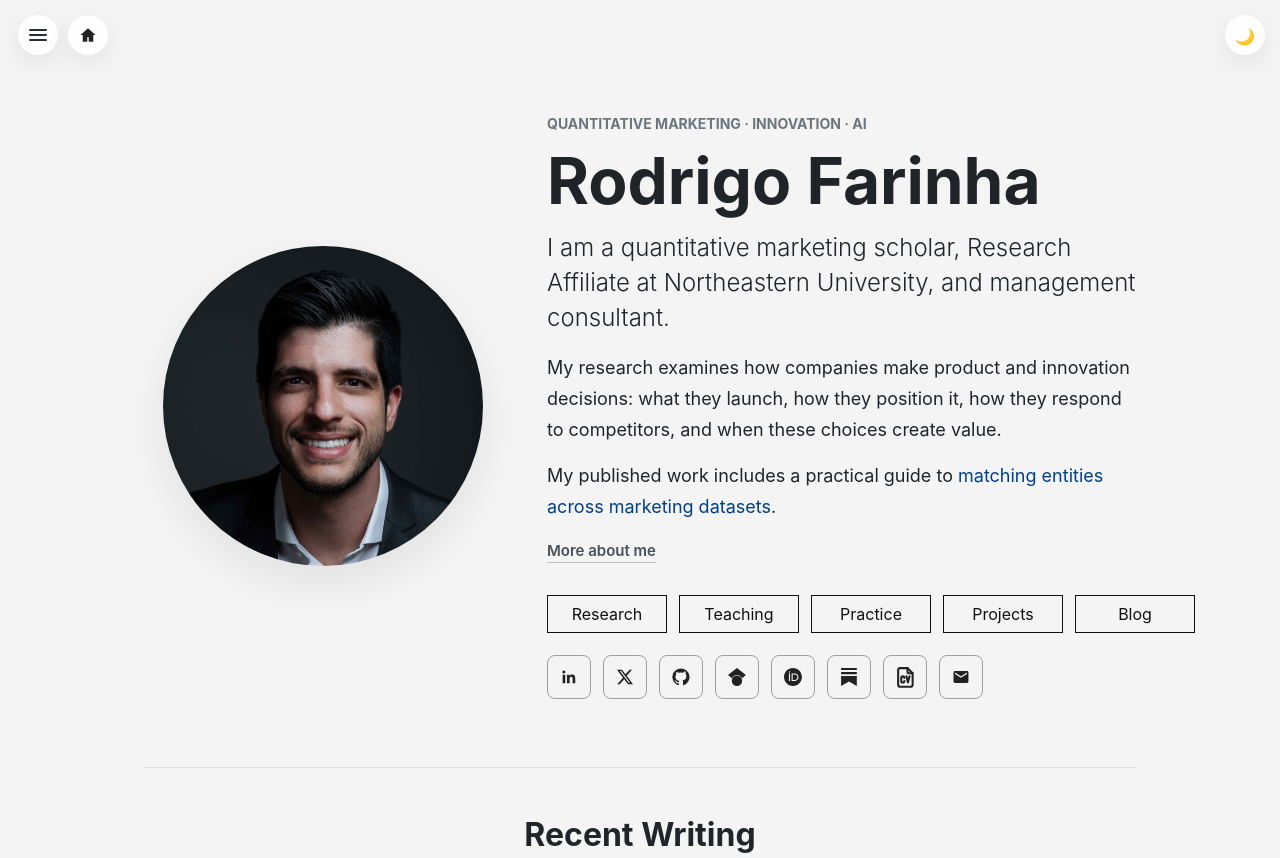
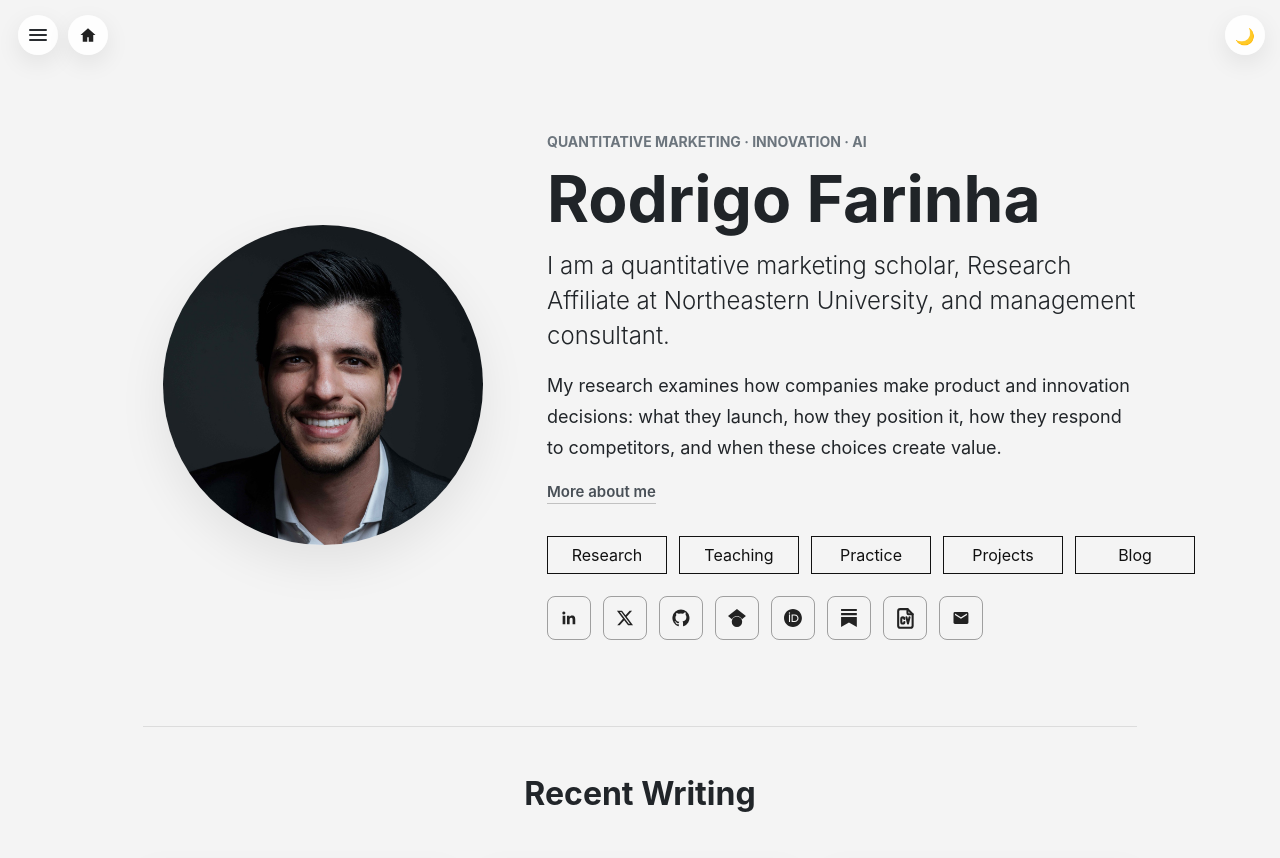
Before and after one commit to rodrigolourencofarinha/rodrigolourencofarinha.github.io, a Jekyll site: the page built from index.html, in a window 1280 px wide and 900 px high, cut to the strip 0-858 px from the top of the window. Built offline with Jekyll 4.4.1, drawn with Linux system fonts in a browser that asks for light colours.

Commit message:
Remove published-work paragraph from homepage

```diff
--- a/index.html
+++ b/index.html
@@ -15,7 +15,6 @@ author: false
     <h1><a class="home-title-link" href="{{ site.baseurl }}/about/">Rodrigo Farinha</a></h1>
     <p class="lead">I am a quantitative marketing scholar, Research Affiliate at Northeastern University, and management consultant.</p>
     <p>My research examines how companies make product and innovation decisions: what they launch, how they position it, how they respond to competitors, and when these choices create value.</p>
-    <p>My published work includes a practical guide to <a href="{{ site.baseurl }}/research/#how-to-match-entities">matching entities across marketing datasets</a>.</p>
     <p class="home-more"><a href="{{ site.baseurl }}/about/">More about me</a></p>
 
     <div class="home-actions">
```
